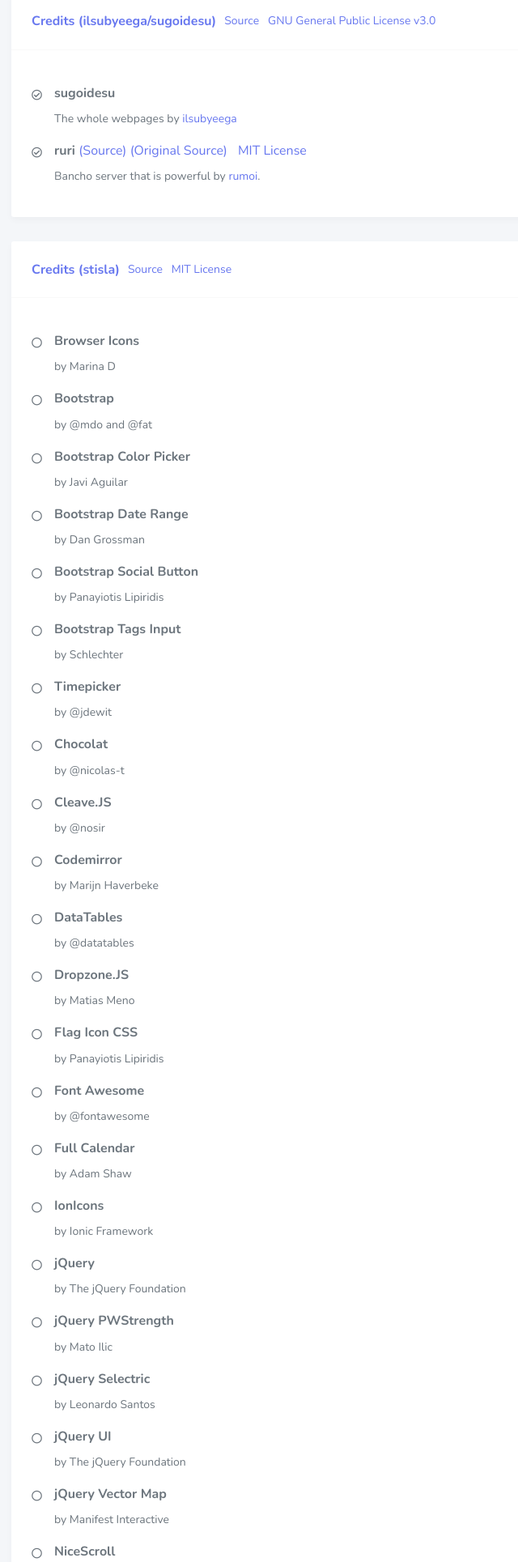
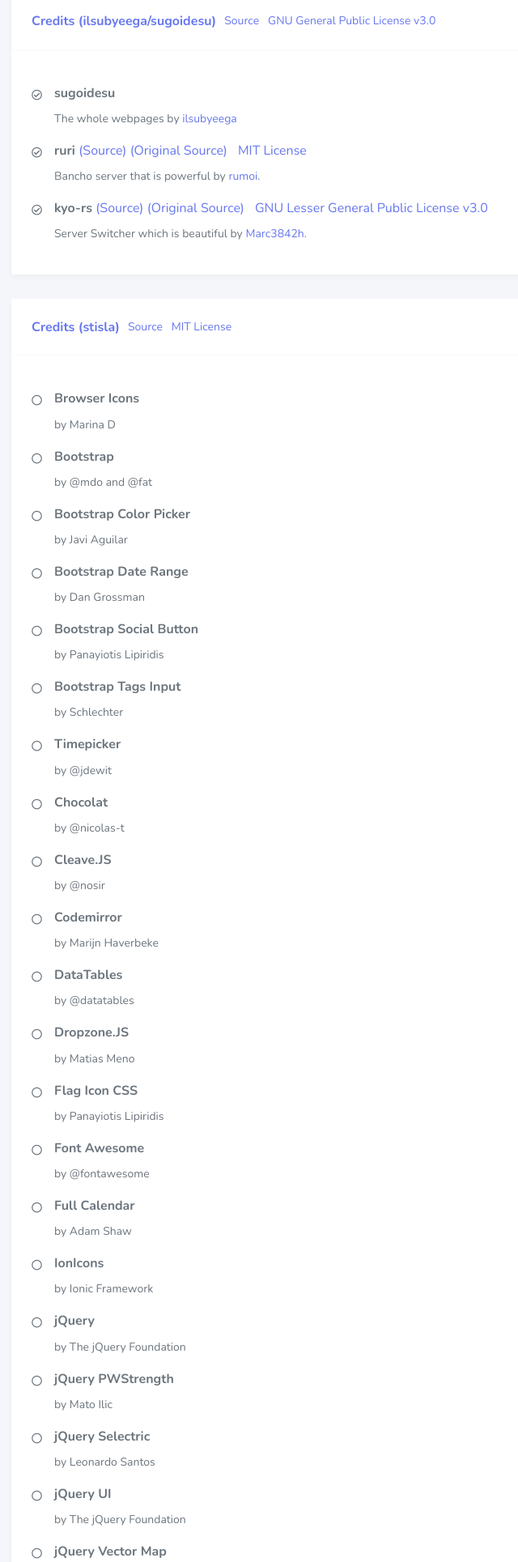
Before and after one commit to ilsubyeega/sugoidesu, a PHP site: page /licenses in a window 1280 px wide. Shown: the part 399-2328 px from the top of the page at 81% size, without its empty margins (71-711 px from the left). Run offline with PHP 8.4, Linux system fonts and the light colour scheme; a stand-in replaces the project's code that opens the database connection; some libraries are stand-ins or nearby versions.

Commit message:
Added kyo-rs's licenses + Link Fixes

```diff
--- a/inc/navbar.php
+++ b/inc/navbar.php
@@ -7,7 +7,7 @@
 
 				<div>
 					<ul class="navbar-nav">
-						<li class="nav-item active"><a href="#" class="nav-link">Keesu</a></li>
+						<li class="nav-item active"><a href="/" class="nav-link">Keesu</a></li>
 					</ul>
 				</div>
 
--- a/licenses.php
+++ b/licenses.php
@@ -52,6 +52,13 @@ include "inc/base1.php";
                         <div class="media-body">
                           <h6>ruri <a href="https://github.com/ilsubyeega/ruri">(Source)</a> <a href="https://github.com/rumoi/ruri">(Original Source)</a> &nbsp; <a href="https://github.com/rumoi/ruri/blob/master/LICENSE">MIT License</a></h6>
                           <p>Bancho server that is powerful by <a href="https://github.com/rumoi/">rumoi</a>.</p>
+                        </div>
+                      </div>
+					  <div class="media">
+                        <div class="media-icon"><i class="far fa-check-circle"></i></div>
+                        <div class="media-body">
+                          <h6>kyo-rs <a href="https://github.com/osukeesu/kyo-rs">(Source)</a> <a href="https://github.com/Marc3842h/kyo-rs">(Original Source)</a> &nbsp; <a href="https://github.com/Marc3842h/kyo-rs/blob/master/LICENSE.txt">GNU Lesser General Public License v3.0</a></h6>
+                          <p>Server Switcher which is beautiful by <a href="https://github.com/Marc3842h/">Marc3842h</a>.</p>
                         </div>
                       </div>
                     </div>
```
